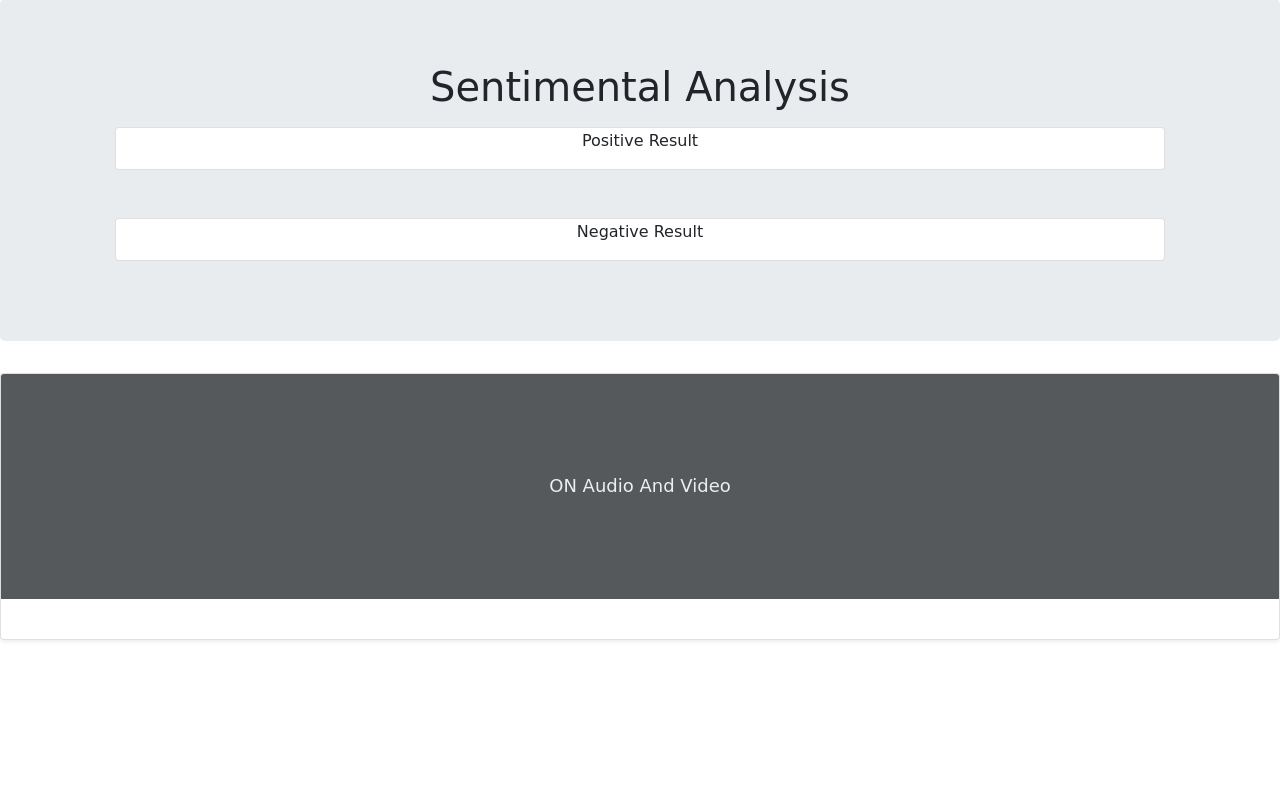
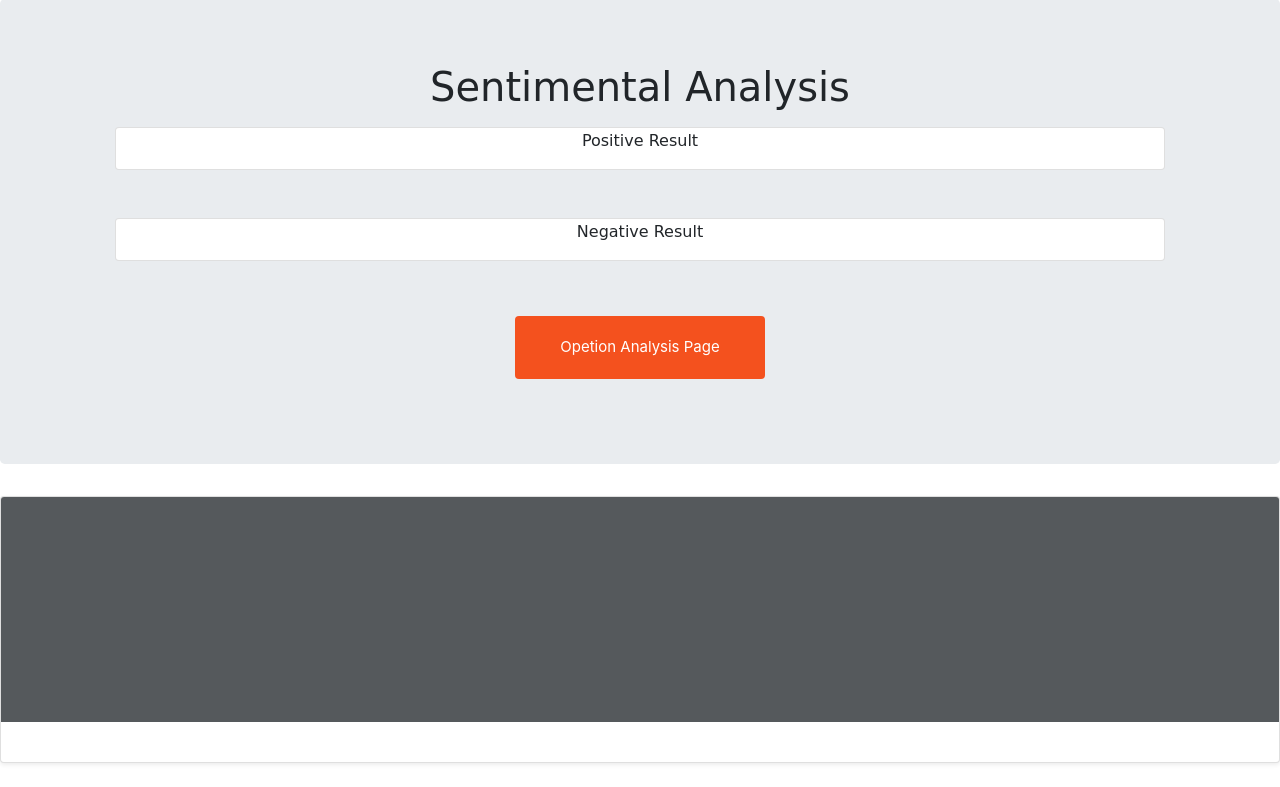
Before and after one commit to vishalpwaman123/Django_Sentimental, a Django app: page /result/ in a window 1280 px wide. Shown: the part 17-804 px from the top of the page. Before the commit the page ends 658 px from the top, so only its background shows below. Run offline with Django 3.2, Linux system fonts and the light colour scheme; some libraries are stand-ins or nearby versions.

Commit message:
Added : All Audio Feature

```diff
--- a/jobs/templates/jobs/home.html
+++ b/jobs/templates/jobs/home.html
@@ -31,7 +31,7 @@
       }
     </style>
     <!-- Custom styles for this template -->
-    <link href="album.css" rel="stylesheet">
+    <!-- <link href="album.css" rel="stylesheet"> -->
   </head>
   <body>
     <header>
--- a/jobs/templates/jobs/result.html
+++ b/jobs/templates/jobs/result.html
@@ -1,11 +1,13 @@
 {% block content %}
 <!doctype html>
 <html lang="en">
+
 <head>
 
   <title>Result</title>
 
-<link rel="stylesheet" href="https://stackpath.bootstrapcdn.com/bootstrap/4.3.1/css/bootstrap.min.css" integrity="sha384-ggOyR0iXCbMQv3Xipma34MD+dH/1fQ784/j6cY/iJTQUOhcWr7x9JvoRxT2MZw1T" crossorigin="anonymous">
+  <link rel="stylesheet" href="https://stackpath.bootstrapcdn.com/bootstrap/4.3.1/css/bootstrap.min.css"
+    integrity="sha384-ggOyR0iXCbMQv3Xipma34MD+dH/1fQ784/j6cY/iJTQUOhcWr7x9JvoRxT2MZw1T" crossorigin="anonymous">
 
 
   <style>
@@ -18,18 +20,69 @@
       user-select: none;
     }
 
+    .button_div{
+      /* height: 20%; */
+      margin-top: 50px;
+      width: 100%;
+      /* border: 1px solid lightgray; */
+    }
+
     @media (min-width: 768px) {
       .bd-placeholder-img-lg {
         font-size: 3.5rem;
       }
     }
 
-      .text_container{
+    .button {
+      border-radius: 4px;
+      background-color: #f4511e;
+      border: none;
+      color: #FFFFFF;
+      text-align: center;
+      font-size: 15px;
+      padding: 20px;
+      width: 250px;
+      transition: all 0.5s;
+      cursor: pointer;
+      margin: 5px;
+    }
+
+    .button span {
+      cursor: pointer;
+      display: inline-block;
+      position: relative;
+      transition: 0.5s;
+    }
+
+    .button span a {
+      color: white;
+    }
+
+    .button span:after {
+      content: '\00bb';
+      position: absolute;
+      opacity: 0;
+      top: 0;
+      right: -20px;
+      transition: 0.5s;
+    }
+
+    .button:hover span {
+      padding-right: 25px;
+    }
+
+    .button:hover span:after {
+      opacity: 1;
+      right: 0;
+    }
+
+    .text_container {
       font-family: 'Comic Sans MS', 'Comic Sans', cursive;
     }
   </style>
 
 </head>
+
 <body>
   <header>
     <nav class="navbar navbar-expand-lg navbar-dark bg-dark">
@@ -42,7 +95,7 @@
     <section class="jumbotron text-center">
       <div class="container">
         <h1 class="jumbotron-heading text_container">Sentimental Analysis</h1>
-      <p class="lead text-muted"</p>
+        <p class="lead text-muted" </p>
         <p>
 
         <div class="col">
@@ -53,7 +106,8 @@
                 <p>
                   {% if Positive %}
                   <a href="{{ Positive }}" class="text_container">{{ Positive }}</a>
-            {% endif %}</p>
+                  {% endif %}
+                </p>
               </div>
             </div>
           </div>
@@ -75,13 +129,21 @@
             </div>
           </div>
         </div>
+        <div class="button_div">
+        <button class="button"><span ><a href={% url 'main' %}>Opetion Analysis Page</a></span></button>
+        </div>
         </p>
       </div>
     </section>
 
     <div class="row-md-4">
       <div class="card mb-4 shadow-sm">
-            <svg class="bd-placeholder-img card-img-top" width="100%" height="225" xmlns="http://www.w3.org/2000/svg" preserveAspectRatio="xMidYMid slice" focusable="false" role="img" aria-label="Placeholder: Thumbnail"><title>Placeholder</title><rect width="100%" height="100%" fill="#55595c"/><text x="50%" y="50%" fill="#eceeef" dy=".3em" class="text_container">ON Audio And Video</text></svg>
+        <svg class="bd-placeholder-img card-img-top" width="100%" height="225" xmlns="http://www.w3.org/2000/svg"
+          preserveAspectRatio="xMidYMid slice" focusable="false" role="img" aria-label="Placeholder: Thumbnail">
+
+          <rect width="100%" height="100%" fill="#55595c"></rect><text x="50%" y="50%" fill="#eceeef" dy=".3em"
+            class="text_container"></text>
+        </svg>
         <div class="card-body">
           <p class="card-text">
         </div>
@@ -90,5 +152,6 @@
 
   </main>
 </body>
+
 </html>
 {% endblock %}
--- a/jobs/views.py
+++ b/jobs/views.py
@@ -10,18 +10,25 @@ import glob
 import speech_recognition as sr
 import os
 from textblob import TextBlob
+from pydub import AudioSegment
+
+mp3_extension = '.mp3'
+ogg_extension = '.ogg'
+wav_extension = '.wav'
+destination_Location = "media/finalWavResult.wav"
+Current_Extension = None
 
 
 def main(request):
-	return render(request, 'jobs/main.html')
+    return render(request, 'jobs/main.html')
 
 
 def result(request):
-	return render(request, 'jobs/result.html')
+    return render(request, 'jobs/result.html')
 
 
 def home(request):
-	return render(request, 'jobs/home.html')
+    return render(request, 'jobs/home.html')
 
 
 def my_file(a, file):
@@ -31,233 +38,267 @@ def my_file(a, file):
 
 
 def vender(file):
-	context1 = {}
+    context1 = {}
 
-	pos_count = 0
-	pos_correct = 0
+    pos_count = 0
+    pos_correct = 0
 
-	with open(file+".txt", "r") as f:
-		for line in f.read().split('\n'):
-			analysis = TextBlob(line)
+    with open(file+".txt", "r") as f:
+        for line in f.read().split('\n'):
+            analysis = TextBlob(line)
 
-			if analysis.sentiment.subjectivity > 0.5:
-				if analysis.sentiment.polarity > 0:
-					pos_correct += 1
-				pos_count += 1
+            if analysis.sentiment.subjectivity > 0.5:
+                if analysis.sentiment.polarity > 0:
+                    pos_correct += 1
+                pos_count += 1
 
-	neg_count = 0
-	neg_correct = 0
+    neg_count = 0
+    neg_correct = 0
 
-	with open(file+".txt", "r") as f:
-		for line in f.read().split('\n'):
-			analysis = TextBlob(line)
-			if analysis.sentiment.subjectivity > 0.5:
-				if analysis.sentiment.polarity <= 0:
-					neg_correct += 1
-				neg_count += 1
+    with open(file+".txt", "r") as f:
+        for line in f.read().split('\n'):
+            analysis = TextBlob(line)
+            if analysis.sentiment.subjectivity > 0.5:
+                if analysis.sentiment.polarity <= 0:
+                    neg_correct += 1
+                neg_count += 1
 
-	try:
-		print("Positive accuracy = {}% via {} samples".format(
-		    pos_correct/pos_count*100.0, pos_count))
+    try:
+        print("Positive accuracy = {}% via {} samples".format(
+            pos_correct/pos_count*100.0, pos_count))
 
-		context1['Positive'] = (pos_correct/pos_count*100.0)
+        context1['Positive'] = (pos_correct/pos_count*100.0)
 
-	except ZeroDivisionError as error:
-		print("Divide by zero exception")
+    except ZeroDivisionError as error:
+        print("Divide by zero exception")
 
-	try:
-		print("Negative accuracy = {}% via {} samples".format(
-		    neg_correct/neg_count*100.0, neg_count))
+    try:
+        print("Negative accuracy = {}% via {} samples".format(
+            neg_correct/neg_count*100.0, neg_count))
 
-		context1['Negative'] = (neg_correct/neg_count*100.0)
+        context1['Negative'] = (neg_correct/neg_count*100.0)
 
-	except ZeroDivisionError as error:
-		print("Divide by zero exception")
+    except ZeroDivisionError as error:
+        print("Divide by zero exception")
 
-	f.close()
+    f.close()
 
-	return context1
+    return context1
 
 
 def audio(request):
-	print("Flag1")
-	# context = {}
-	context1 = {}
-	r = sr.Recognizer()  # Create Object
-	if request.method == 'POST':  # Recognize POST method
-		print("Flag2")
-		upload = request.FILES['document']  # Fetch File From Front End
-		fs = FileSystemStorage()  # Create File Storage Object
-		name = fs.save(upload.name, upload)  # Save File In File Storage
-		print(name)
-		# context['url']=fs.url(name)
-		mp4_files = glob.glob('media/'+upload.name)  # Save File At media/
-		for m in mp4_files:  # Looping Start
-			print("Flag3")
-			file, extension = os.path.splitext(m)  # Split File Name & Extension
-			# Create Object Using Path With Audio File
-			onair = sr.AudioFile('media/'+upload.name)
-			try:
-				origAudio = wave.open('media/'+upload.name, 'r')  # Open File And Read File
-			except FileNotFoundError:
-				print("You don't have this file , bro")
-			frameRate = origAudio.getframerate()  # Calculate Frame Rate
-			n_frames = origAudio.getnframes()  # Calculate Number Of frames
-			song_length = n_frames/frameRate  # Calculate Length Of Song
+    print("Flag1")
+    # context = {}
+    context1 = {}
+    r = sr.Recognizer()  				# Create Object
+    if request.method == 'POST':  		# Recognize POST method
+        print("Flag2")
+        upload = request.FILES['document']  # Fetch File From Front End
+        fs = FileSystemStorage()  # Create File Storage Object
+        name = fs.save(upload.name, upload)  # Save File In File Storage
+        print(name)
+        # context['url']=fs.url(name)
+        mp4_files = glob.glob('media/'+upload.name)  # Save File At media/
+        for m in mp4_files:  # Looping Start
+            print("Flag3")
+            file, extension = os.path.splitext(
+                m)  # Split File Name & Extension
+            Current_Extension = extension
+            print(extension)
+            # Create Object Using Path With Audio File
 
-			print("Total length of speech :")
-			print(song_length)
-			print("")
-			clip_len = 7
-			n_clips = math.floor(song_length/clip_len)  # Song Divide Number Of Part
-			print("No of sub part Create :")
-			print(n_clips)
-			print("")
-			print(onair)
+            try:
 
-			with onair as source:
-				while(n_clips >= 0):
-					try:
-						audio = r.record(source, duration=clip_len)  # Record Audio
-						try:
-							a = r.recognize_google(audio)  # REcognize Audio
-						except sr.UnknownValueError as e:
-							print("Could not understand audio")
-						except sr.RequestError as e:
-							print("Could not request results; {0}".format(e))
-						print(a)
-						my_file(a, file)
-					except sr.UnknownValueError:
-						print("Could not understand audio")
-					except sr.RequestError as e:
-						print("Could not request results; {0}".format(e))
+                if mp3_extension == extension:
+                    conversion_Sound = AudioSegment.from_mp3(
+                        'media/'+upload.name)
+                    conversion_Sound.export(destination_Location, format="wav")
+                elif ogg_extension == extension:
+                    conversion_Sound = AudioSegment.from_ogg(
+                        'media/'+upload.name)
+                    conversion_Sound.export(destination_Location, format="wav")
+                elif wav_extension == extension:
+                    conversion_Sound = AudioSegment.from_wav(
+                        'media/'+upload.name)
+                    conversion_Sound.export(destination_Location, format="wav")
+                else:
+                    conversion_Sound = AudioSegment.from_file(
+                        'media/'+upload.name)
+                    conversion_Sound.export(destination_Location, format="wav")
 
-					print("------------------------------------------------")
-					n_clips = n_clips-1
+            except Exception as e:
+                print("Unwanted file Conversion Error occure {0}".format(e))
 
-		origAudio.close()
-		os.remove('{}.wav'.format(file))
-		context1 = vender(file)
-		os.remove('{}.txt'.format(file))
-	if len(context1) == 0:
-		return render(request, 'jobs/audio.html', context1)
-	else:
-		return render(request, 'jobs/result.html', context1)
+            try:
+                # Open File And Read File
+                origAudio = wave.open(destination_Location, 'r')
+            except FileNotFoundError:
+                print("You don't have this file , bro")
+
+            onair = sr.AudioFile('media/finalWavResult.wav')
+            frameRate = origAudio.getframerate()  # Calculate Frame Rate
+            n_frames = origAudio.getnframes()  # Calculate Number Of frames
+            song_length = n_frames/frameRate  # Calculate Length Of Song
+            os.remove('{0}'.format(file)+Current_Extension)
+            print("Total length of speech :")
+            print(song_length)
+            print("")
+            clip_len = 7
+            # Song Divide Number Of Part
+            n_clips = math.floor(song_length/clip_len)
+            print("No of sub part Create :")
+            print(n_clips)
+            print("")
+            print(conversion_Sound)
+            Line_Number = 1
+            with onair as source:
+                while(n_clips >= 40):
+
+                    try:
+                        # Record Audio
+                        audio = r.record(source, duration=clip_len)
+                        try:
+                            a = r.recognize_google(
+                                audio)  # REcognize Audio
+                        except sr.UnknownValueError as e:
+                            print("Could not understand audio")
+                        except sr.RequestError as e:
+                            print(
+                                "Could not request results; {0}".format(e))
+                        print(str(Line_Number)+' : '+a)
+                        my_file(a, file)
+                    except sr.UnknownValueError:
+                        print("Could not understand audio")
+                    except sr.RequestError as e:
+                        print("Could not request results; {0}".format(e))
+
+                    print("------------------------------------------------")
+                    Line_Number = Line_Number+1
+                    n_clips = n_clips-1
+
+        origAudio.close()
+        os.remove(destination_Location)
+        context1 = vender(file)
+        os.remove('{}.txt'.format(file))
+        # os.remove('{0}.{1}'.format(file) .format(Current_Extension))
+    if len(context1) == 0:
+        return render(request, 'jobs/audio.html', context1)
+    else:
+        return render(request, 'jobs/result.html', context1)
 
 
 def video(request):
 
-	print("VFlag1")
-	context1 = {}
-	context = {}
-	r = sr.Recognizer()
-	if request.method == 'POST':
-		print("VFlag2")
-		upload = request.FILES['document']
-		fs = FileSystemStorage()
-		name = fs.save(upload.name, upload)
-		context['url'] = fs.url(name)
-		# os.remove('media/*')
-		mp4_files = glob.glob('media/'+upload.name)
-		for m in mp4_files:
-			print("VFlag3")
-			file, extension = os.path.splitext(m)
-			print(file)
-			print(extension)
-			my_clip = mp.VideoFileClip(r'media/'+upload.name)
-			my_clip.audio.write_audiofile(file+".wav")
-			my_clip.close()
+    print("VFlag1")
+    context1 = {}
+    context = {}
+    r = sr.Recognizer()
+    if request.method == 'POST':
+        print("VFlag2")
+        upload = request.FILES['document']
+        fs = FileSystemStorage()
+        name = fs.save(upload.name, upload)
+        context['url'] = fs.url(name)
+        # os.remove('media/*')
+        mp4_files = glob.glob('media/'+upload.name)
+        for m in mp4_files:
+            print("VFlag3")
+            file, extension = os.path.splitext(m)
+            print(file)
+            print(extension)
+            my_clip = mp.VideoFileClip(r'media/'+upload.name)
+            my_clip.audio.write_audiofile(file+".wav")
+            my_clip.close()
 
-			os.remove('{}.mp4'.format(file))
-			print('"{}" successfully converted into wav!'.format(m))
-			print("")
-			print("")
-			path = file+'.wav'
-			print(path)
-			onair = sr.AudioFile(path)
-			print("You have No Exception: , bro")
-			try:
-				origAudio = wave.open(path, 'r')  # Open File And Read File
-			except FileNotFoundError:
-				print("You don't have this file , bro")
-			frameRate = origAudio.getframerate()
-			n_frames = origAudio.getnframes()
-			song_length = n_frames/frameRate
+            os.remove('{}.mp4'.format(file))
+            print('"{}" successfully converted into wav!'.format(m))
+            print("")
+            print("")
+            path = file+'.wav'
+            print(path)
+            onair = sr.AudioFile(path)
+            print("You have No Exception: , bro")
+            try:
+                origAudio = wave.open(path, 'r')  # Open File And Read File
+            except FileNotFoundError:
+                print("You don't have this file , bro")
+            frameRate = origAudio.getframerate()
+            n_frames = origAudio.getnframes()
+            song_length = n_frames/frameRate
 
-			print("Total length of speech :")
-			print(song_length)
-			print("")
-			clip_len = 10
-			n_clips = math.floor(song_length/clip_len)
-			print("No of sub part Create :")
-			print(n_clips)
-			print("")
-			print(onair)
-			with onair as source:
-				while(n_clips >= 0):
-					try:
-						audio = r.record(source, duration=clip_len)
-						try:
-							a=r.recognize_google(audio)				#REcognize Audio
-						except sr.UnknownValueError as e:
-							print("Could not understand audio")
-						except sr.RequestError as e:
-							print("Could not request results; {0}".format(e))
-						print(a)
-						my_file(a,file)
-					except sr.UnknownValueError:
-						print("Could not understand audio")
-					except sr.RequestError as e:
-						print("Could not request results; {0}".format(e))
+            print("Total length of speech :")
+            print(song_length)
+            print("")
+            clip_len = 10
+            n_clips = math.floor(song_length/clip_len)
+            print("No of sub part Create :")
+            print(n_clips)
+            print("")
+            print(onair)
+            with onair as source:
+                while(n_clips >= 0):
+                    try:
+                        audio = r.record(source, duration=clip_len)
+                        try:
+                            a = r.recognize_google(audio)  # REcognize Audio
+                        except sr.UnknownValueError as e:
+                            print("Could not understand audio")
+                        except sr.RequestError as e:
+                            print("Could not request results; {0}".format(e))
+                        print(n_clips+' '+a)
+                        my_file(a, file)
+                    except sr.UnknownValueError:
+                        print("Could not understand audio")
+                    except sr.RequestError as e:
+                        print("Could not request results; {0}".format(e))
 
-					print("------------------------------------------------")
-					n_clips=n_clips-1
+                    print("------------------------------------------------")
+                    n_clips = n_clips-1
 
-			origAudio.close()
-			os.remove('{}.wav'.format(file))
-			vender(file)
-			context1=vender(file)
-			os.remove('{}.txt'.format(file))
-	if len(context1) == 0:
-		return render(request,'jobs/video.html' ,context1)
-	else:
-		return render(request,'jobs/result.html' ,context1)
-
-
-
-
+            origAudio.close()
+            os.remove('{}.wav'.format(file))
+            vender(file)
+            context1 = vender(file)
+            os.remove('{}.txt'.format(file))
+    if len(context1) == 0:
+        return render(request, 'jobs/video.html', context1)
+    else:
+        return render(request, 'jobs/result.html', context1)
 
 
 def signup(request):
-	if request.method == 'POST':
-		if request.POST['password'] == request.POST['password1']:
-			try:
-				user = User.objects.get(username=request.POST['username'])
-				return render(request,'analysis/signup.html',{'error':'Username is All ready taken'})
-			except User.DoesNotExist:
-				user = User.objects.create_user(request.POST['username'],password=request.POST['password'])
-				auth.login(request,user)
-				return redirect('login')
-		else:
-			return render(request,'jobs/signup.html',{'error':'password does\'t matched'})
-	else:
-		return render(request,'jobs/signup.html')
+    if request.method == 'POST':
+        if request.POST['password'] == request.POST['password1']:
+            try:
+                user = User.objects.get(username=request.POST['username'])
+                return render(request, 'analysis/signup.html', {'error': 'Username is All ready taken'})
+            except User.DoesNotExist:
+                user = User.objects.create_user(
+                    request.POST['username'], password=request.POST['password'])
+                auth.login(request, user)
+                return redirect('login')
+        else:
+            return render(request, 'jobs/signup.html', {'error': 'password does\'t matched'})
+    else:
+        return render(request, 'jobs/signup.html')
 
-	return render(request,'jobss/signup.html')
+    return render(request, 'jobss/signup.html')
 
 
 def login(request):
-	if request.method == 'POST':
-		user = auth.authenticate(username = request.POST.get('username1'), password = request.POST.get('password'))
-		if user is not None:
-			auth.login(request,user)
-			return redirect('main')
-		else:
-			return render(request,'jobs/signin.html',{'error':'username AND password incorrect'},{'username',username},{'password':password})
-	else:
-		return render(request,'jobs/signin.html')
+    if request.method == 'POST':
+        user = auth.authenticate(username=request.POST.get(
+            'username1'), password=request.POST.get('password'))
+        if user is not None:
+            auth.login(request, user)
+            return redirect('main')
+        else:
+            return render(request, 'jobs/signin.html', {'error': 'username AND password incorrect'}, {'username', username}, {'password': password})
+    else:
+        return render(request, 'jobs/signin.html')
+
 
 def logout(request):
-	if request.method == 'POST':
-		auth.logout(request)
-		return redirect('home')
+    if request.method == 'POST':
+        auth.logout(request)
+        return redirect('home')
```
Also changed, not shown: db.sqlite3. Lines whose indentation alone changed are shown as unchanged.
